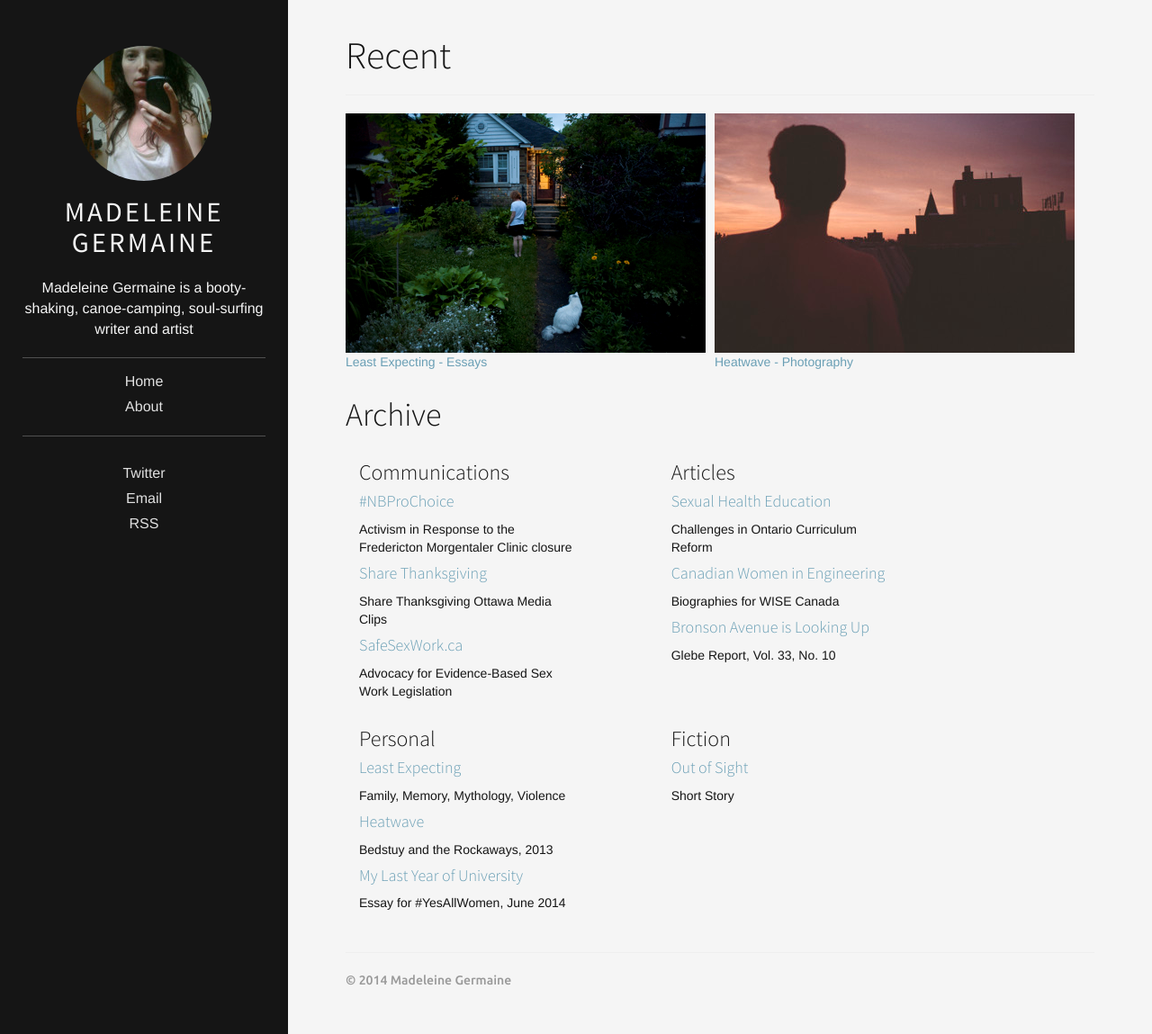
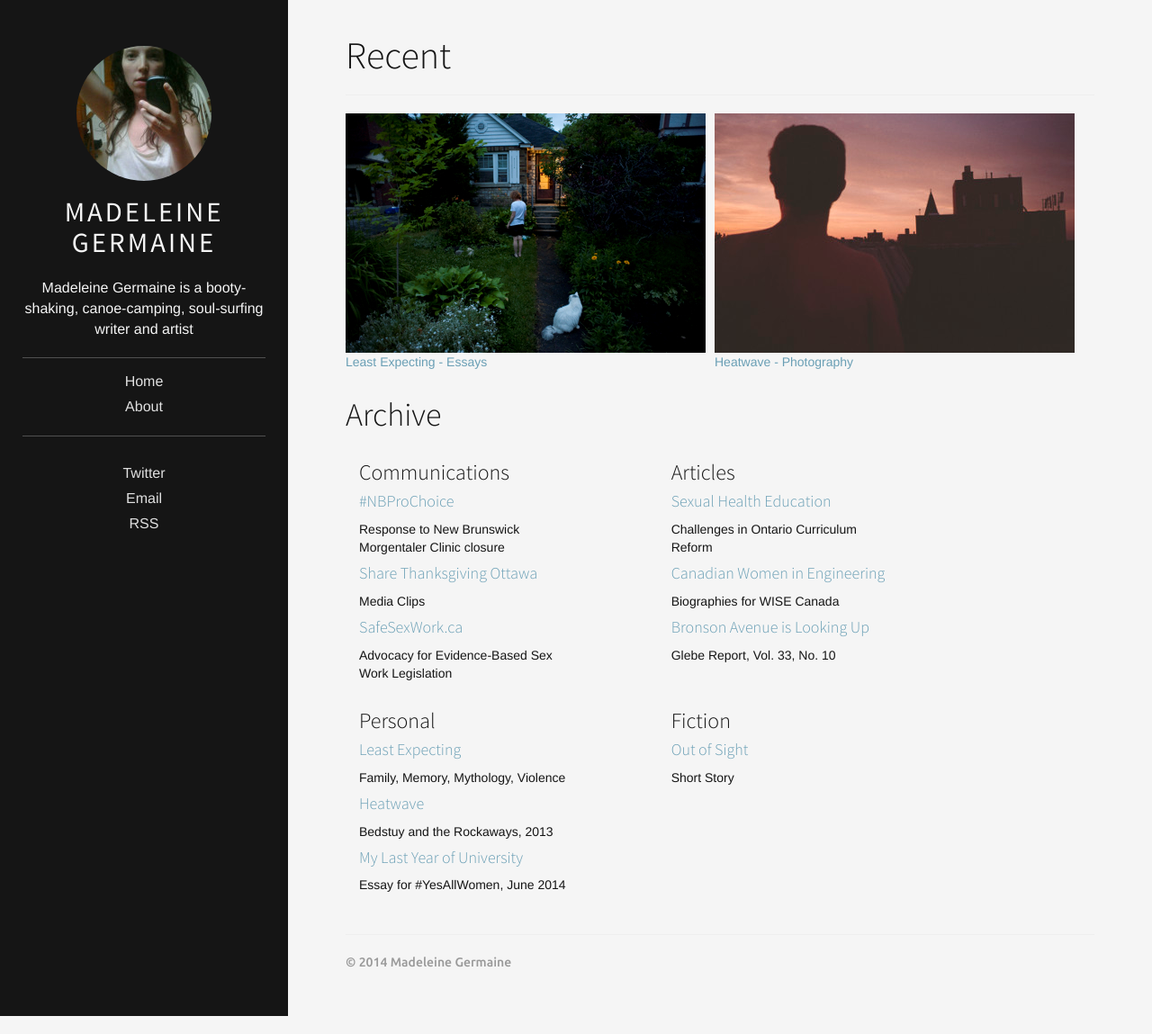
Before and after one commit to madeleinegermaine/madeleinegermaine, a Jekyll site: the page built from index.html, in a window 1280 px wide and 1149 px high. Shown: the whole window at 90% size. Built offline with Jekyll 4.4.1, drawn with Linux system fonts in a browser that asks for light colours; the list of posts is cut into pages by our own code.

Commit message:
Updated index.html

```diff
--- a/index.html
+++ b/index.html
@@ -33,11 +33,11 @@ published: true
     <ul>
       <li>
       	<h4><a href="http://nbprochoice.tumblr.com/post/87023959650/the-twitter-campaign-link-hoped-to-publicly">#NBProChoice</a></h4>
-      	<p>Activism in Response to the Fredericton Morgentaler Clinic closure</p>
+      	<p>Response to New Brunswick Morgentaler Clinic closure</p>
       </li>
       <li>
-      	<h4><a href="https://madeleinegermaine.github.io/activism/commission/2013/10/07/share-thanksgiving.html">Share Thanksgiving</a></h4>
-      	<p>Share Thanksgiving Ottawa Media Clips</p>
+      	<h4><a href="https://madeleinegermaine.github.io/activism/commission/2013/10/07/share-thanksgiving.html">Share Thanksgiving Ottawa</a></h4>
+      	<p>Media Clips</p>
       </li>
       <li>
       	<h4><a href="http://safesexwork.ca">SafeSexWork.ca</a></h4>
```
